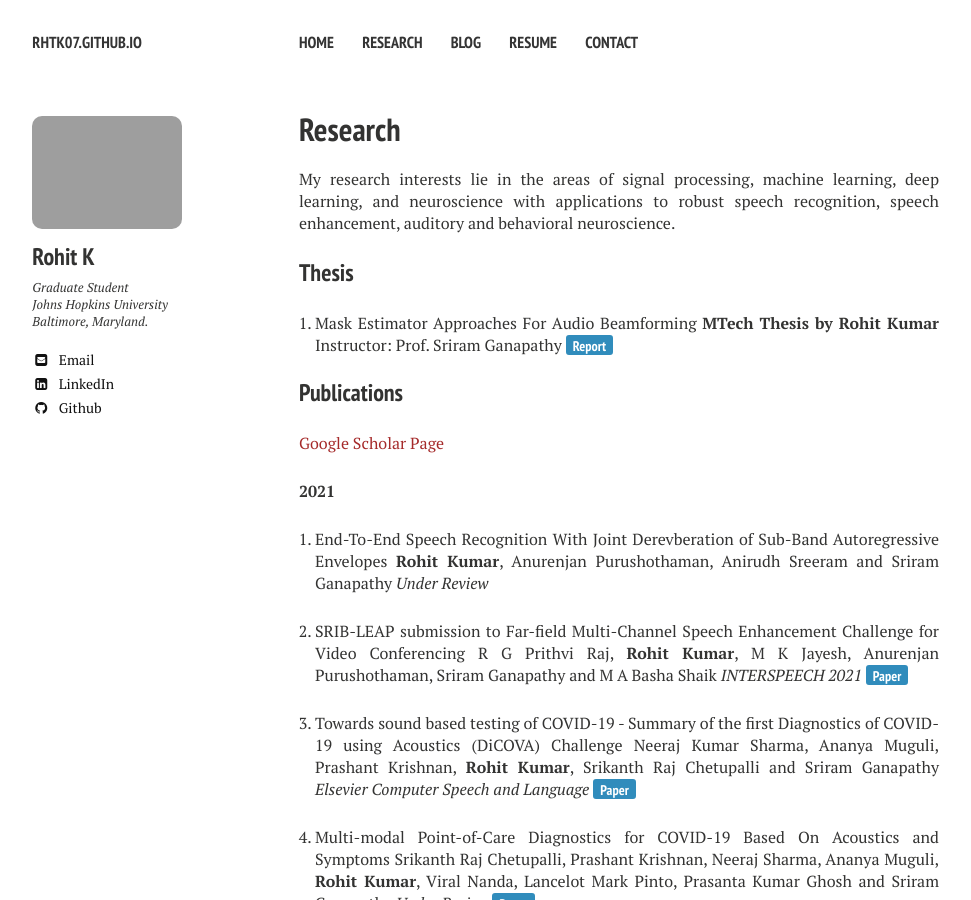
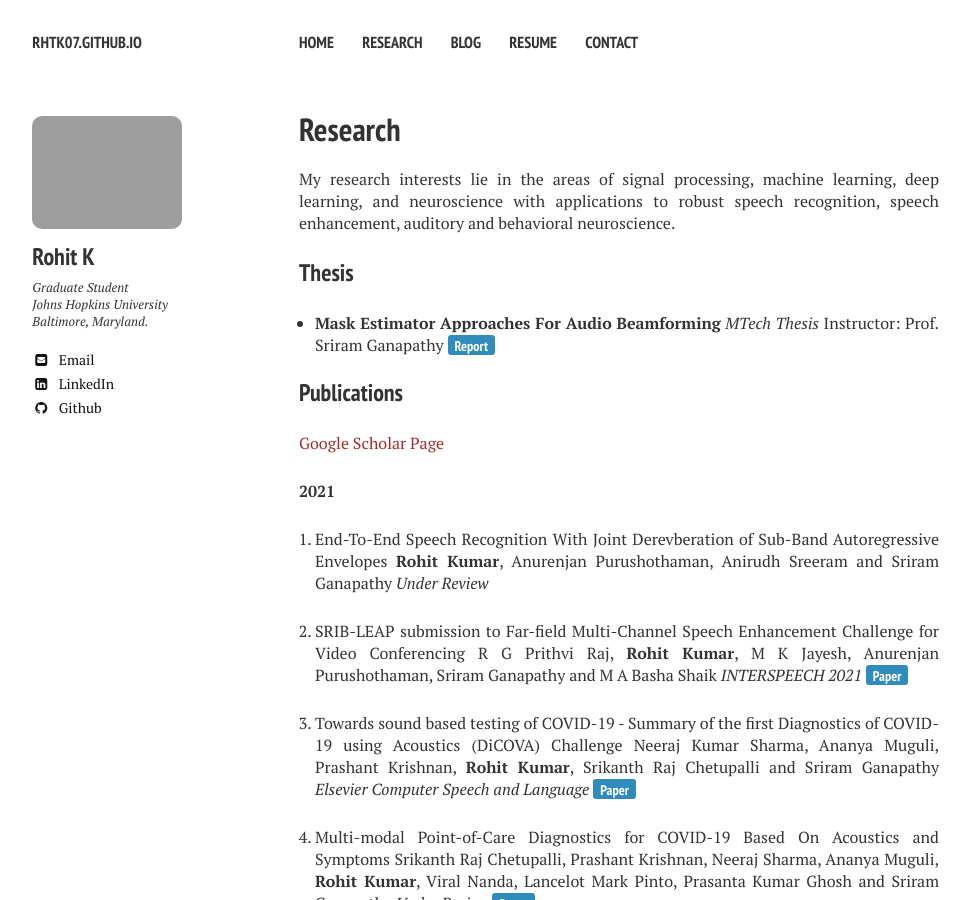
Before and after one commit to RhtK07/RhtK07.github.io, a Jekyll site: the page built from research/index.md, in a window 1280 px wide and 900 px high. Shown: the whole window, without its empty margins (21-992 px from the left). Built offline with Jekyll 4.4.1, drawn with Linux system fonts in a browser that asks for light colours; nearby versions of some CDN libraries.

Commit message:
Research

```diff
--- a/research/index.md
+++ b/research/index.md
@@ -10,8 +10,8 @@ My research interests lie in the areas of signal processing, machine learning, d
 
 ### Thesis
 
-1. Mask Estimator Approaches For Audio Beamforming
-**MTech Thesis by Rohit Kumar**
+* **Mask Estimator Approaches For Audio Beamforming**
+*MTech Thesis*
 Instructor: Prof. Sriram Ganapathy
 [<button type="button" class="btn btn-info">Report</button>](/reports/Mtech_Thesis.pdf)
 
```
